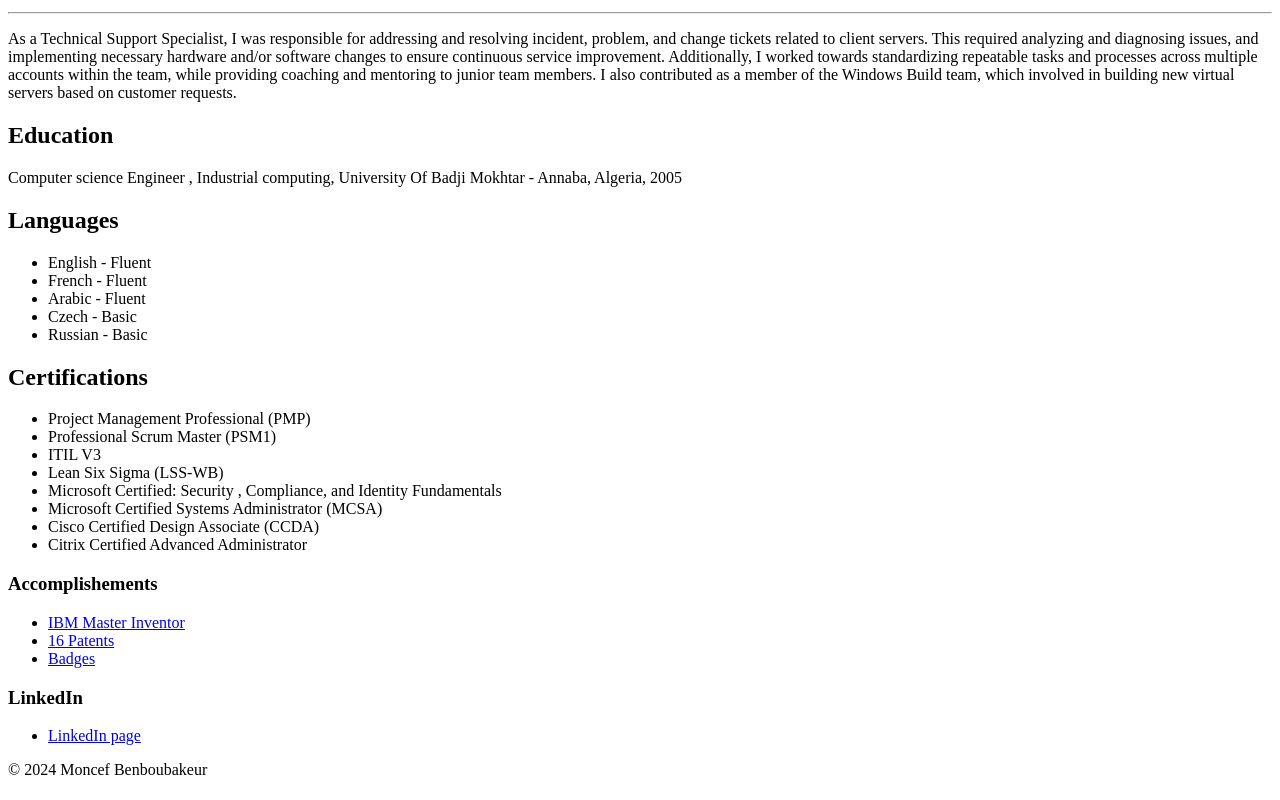
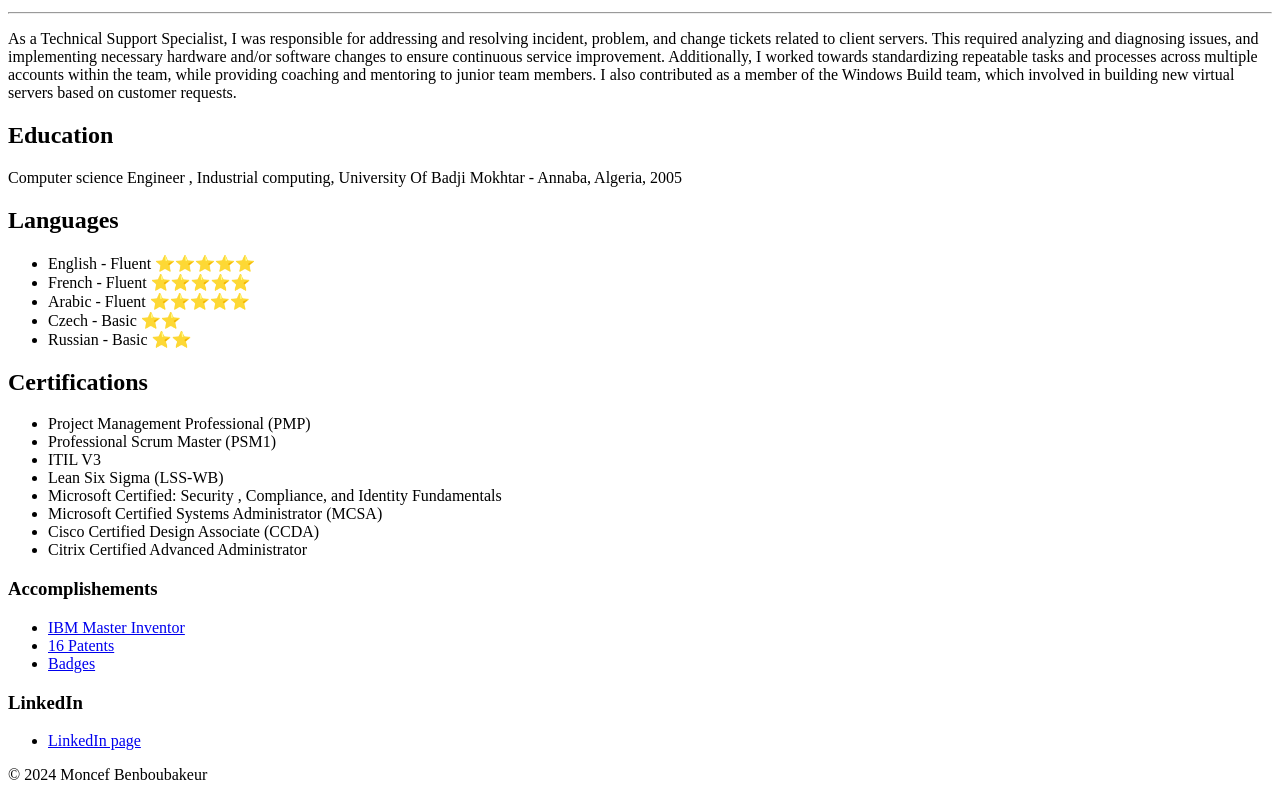
Before and after one commit to moncefbenboubakeur/Moncef-s-CV, a plain HTML site: page index.html in a window 1280 px wide. Shown: the part 2014-2814 px from the top of the page. Drawn offline with Linux system fonts and the light colour scheme.

Commit message:
Add files via upload

```diff
--- a/index.html
+++ b/index.html
@@ -145,11 +145,11 @@
 
     <h2>Languages</h2>
     <ul>
-        <li>English - Fluent</li>
-        <li>French - Fluent</li>
-        <li>Arabic - Fluent</li>
-        <li>Czech - Basic</li>
-        <li>Russian - Basic</li>
+        <li>English - Fluent ⭐️⭐️⭐️⭐️⭐️</li>
+        <li>French - Fluent ⭐️⭐️⭐️⭐️⭐️</li>
+        <li>Arabic - Fluent ⭐️⭐️⭐️⭐️⭐️</li>
+        <li>Czech - Basic ⭐️⭐️</li>
+        <li>Russian - Basic ⭐️⭐️</li>
     </ul>
 
     <h2>Certifications</h2>
```
